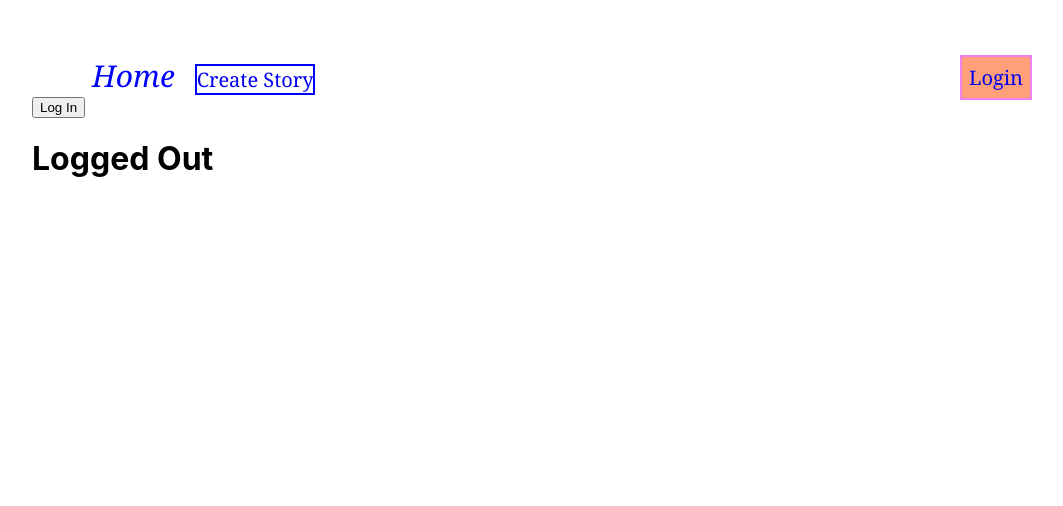
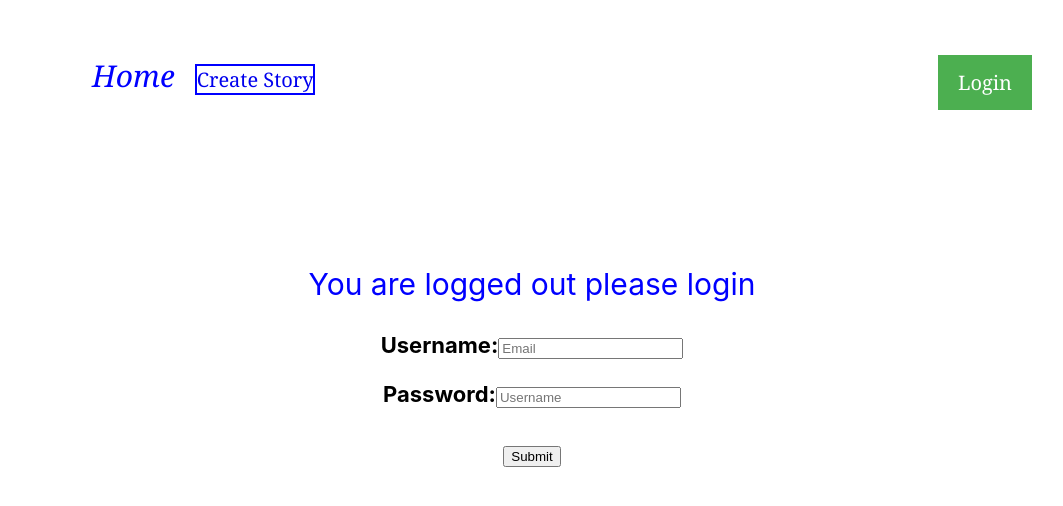
Before and after one commit to SRILAKSHMI576/Pepper_Cloud_Assignment, a React (Create React App) app: page /login-signup in a window 1280 px wide. Shown: the top 506 px of the page, without its empty margins (123-1186 px from the left). Built offline with nearby package versions, Linux system fonts and the light colour scheme.

Commit message:
Create a input fields and apply styles for it

```diff
--- a/src/App.js
+++ b/src/App.js
@@ -11,21 +11,24 @@ function App() {
     <div className="router">
       <Router>
         <div className="links">
+          <Link to="/login-signup" className="login-signup">
+            Login
+          </Link>
           <Link to="/stories-dashboard" className="home">
             Home
           </Link>
           <Link to="/story-create" className="create">
             Create Story
           </Link>
-          <Link to="/login-signup" className="login-signup">
-            Login
-          </Link>
+          <center>
+            <p className="logged-out">You are logged out please login</p>
+          </center>
         </div>
 
+        <Route path="/login-signup" component={LoginSignup} />
         <Route path="/stories-dashboard" component={StoriesDashboard} />
         <Route path="/story-create" component={StoryPage} />
         <Route path="/story-description" component={StoryDescription} />
-        <Route path="/login-signup" component={LoginSignup} />
       </Router>
     </div>
   );
--- a/src/LoginSignup/LoginSignup.js
+++ b/src/LoginSignup/LoginSignup.js
@@ -16,11 +16,27 @@ class LoginSignup extends Component {
     });
   }
   render() {
-    let buttonText = this.state.isLoggedIn ? "Log Out" : "Log In";
-    let displayText = this.state.isLoggedIn ? "Logged In" : "Logged Out";
+    // let buttonText = this.state.isLoggedIn ? "Log Out" : "Log In";
+    let displayText = this.state.isLoggedIn ? (
+      "hi"
+    ) : (
+      <div>
+        <center>
+          <p>
+            Username:
+            <input type="email" placeholder="Email" required />
+          </p>
+          <p>
+            Password:
+            <input type="password" placeholder="Username" required />
+          </p>
+          <button>Submit</button>
+        </center>
+      </div>
+    );
     return (
       <div>
-        <button onClick={this.handleClick}>{buttonText}</button>
+        {/* <button onClick={this.handleClick}>{buttonText}</button> */}
         <h1>{displayText}</h1>
       </div>
     );
--- a/src/style.css
+++ b/src/style.css
@@ -22,10 +22,16 @@
   text-decoration: none;
   font-family: Cambria, Cochin, Georgia, Times, "Times New Roman", serif;
   font-size: 20px;
-  border: 2px solid violet;
-  padding: 7px;
-  background: lightsalmon;
+  padding: 14px 20px;
+  background: #4caf50;
+  color: white;
+  cursor: pointer;
 }
 .login-signup:hover {
-  background: lightblue;
+  opacity: 0.8;
 }
+.logged-out {
+  margin-top: 170px;
+  font-size: 30px;
+  color: blue;
+}
```
